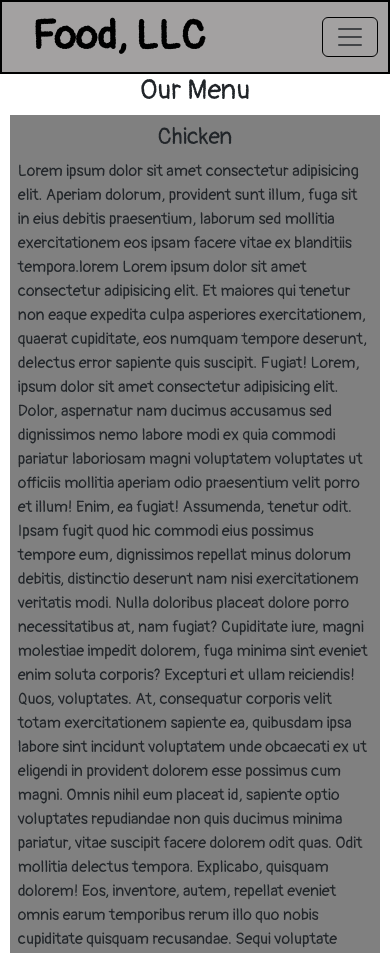
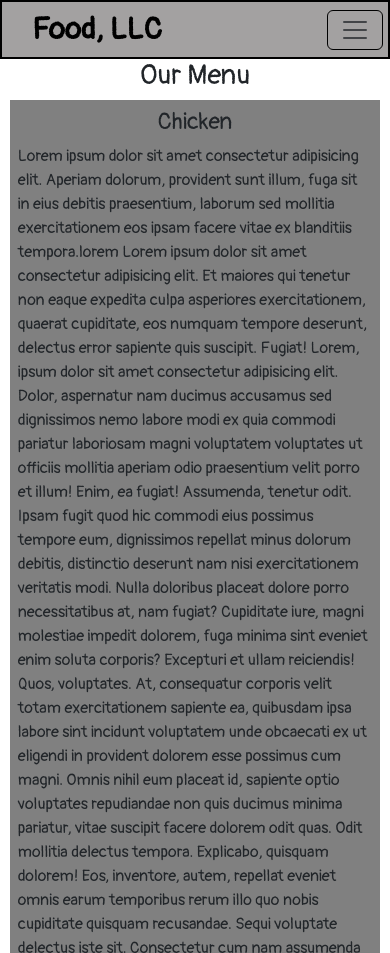
Before and after one commit to delayeddemon/WebDevelopment, a plain HTML site: page mod3_solution/index.html in a window 390 px wide. Shown: the top 953 px of the page. Drawn offline with Linux system fonts and the light colour scheme.

Commit message:
reduced navbar size

```diff
--- a/mod3_solution/css/style.css
+++ b/mod3_solution/css/style.css
@@ -3,7 +3,7 @@ body{
     font-family: 'Pangolin', cursive;
 }
 .bold{
-    font-size: 2em;
+    font-size: 1.5em;
     font-weight: bold;
 }
 
@@ -27,7 +27,7 @@ body{
 }
 .navbar-toggler{
     border: 1px solid black;
-    margin :10px;
+    margin :5px;
 }
 #navbarid{
     padding: 0px ;
```
